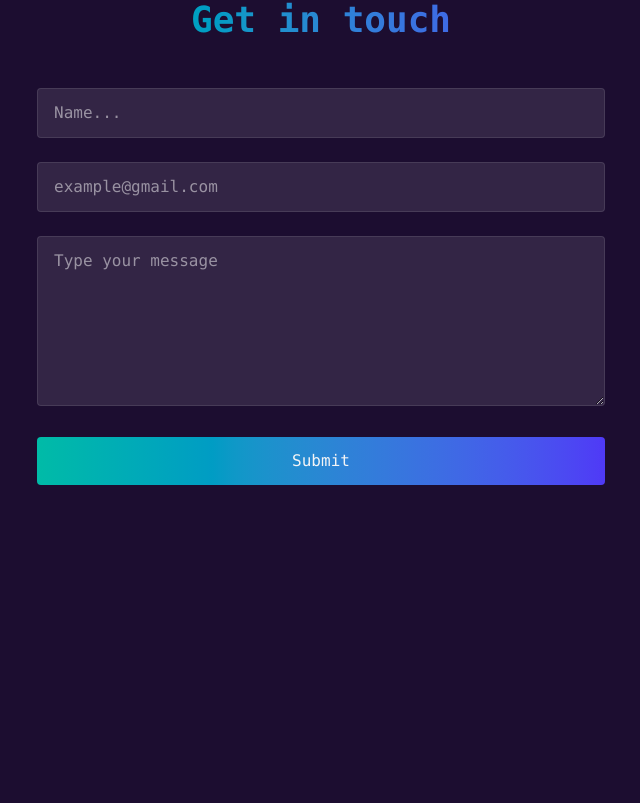
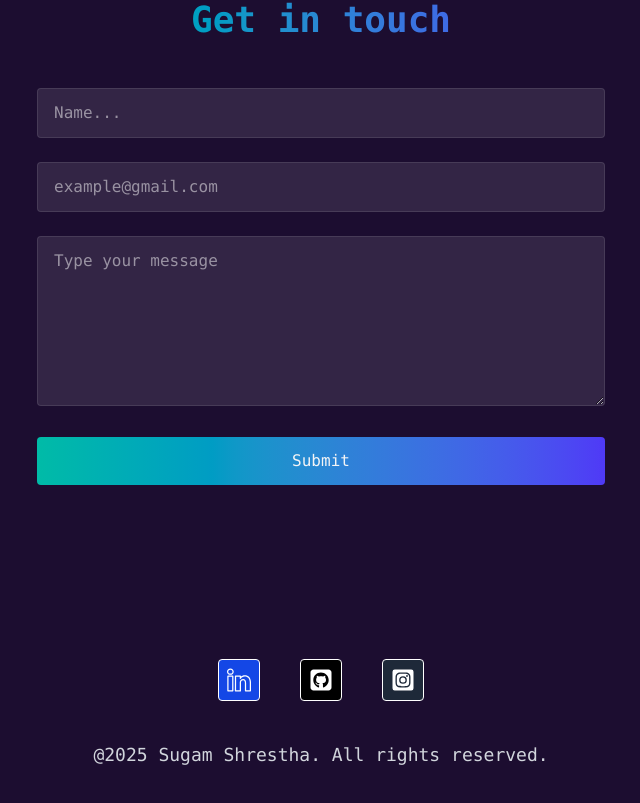
Before and after one commit to SugamShrestha677/portfolio, a React (Vite) app: page / in a window 1280 px wide. Shown: the part 3219-4022 px from the top of the page, without its empty margins (319-959 px from the left). Before the commit the page ends 3862 px from the top, so only its background shows below. Built offline with nearby package versions, Linux system fonts and the light colour scheme.

Commit message:
footer was created successfully.

```diff
--- a/src/App.jsx
+++ b/src/App.jsx
@@ -8,6 +8,7 @@ import About from './sections/About';
 import Projects from './sections/Projects';
 import Contact from './sections/Contact';
 import RevealScroll from './Ui/RevealScroll';
+import Footer from './sections/Footer';
 
 const App = () => {
   const [isLoading,setIsLoading] = useState(false);
@@ -26,6 +27,7 @@ const App = () => {
       <About/>
       <Projects/>
       <Contact/>
+      <Footer/>
     </>
   )
 }
--- a/src/sections/Contact.jsx
+++ b/src/sections/Contact.jsx
@@ -1,4 +1,5 @@
 import React from "react";
+import RevealScroll from "../Ui/RevealScroll";
 
 const Contact = () => {
   return (
@@ -6,12 +7,17 @@ const Contact = () => {
       id="contact"
       className="min-h-screen font-mono flex items-center justify-center py-20"
     >
+      <RevealScroll>
         <div className="px-4 w-150">
           <h2 className="max-w-3xl text-4xl font-semibold mb-12 bg-gradient-to-r from-teal-500 to-indigo-600 bg-clip-text text-transparent text-center">
             Get in touch
           </h2>
 
-        <form action="https://formsubmit.co/xresthasugam@gmail.com" method="POST" className="space-y-6 ">
+          <form
+            action="https://formsubmit.co/xresthasugam@gmail.com"
+            method="POST"
+            className="space-y-6 "
+          >
             <div className="relative ">
               <input
                 type="text"
@@ -44,11 +50,15 @@ const Contact = () => {
               />
             </div>
 
-          <button type="submit" className="w-full bg-gradient-to-r flex justify-center cursor-pointer from-teal-500 to-indigo-600 px-6 rounded font-medium transition relative overflow-hidden hover:-translate-y-1 hover:shadow-[0_0_15px_rgba(59,130,246,0.4)] py-3">
+            <button
+              type="submit"
+              className="w-full bg-gradient-to-r flex justify-center cursor-pointer from-teal-500 to-indigo-600 px-6 rounded font-medium transition relative overflow-hidden hover:-translate-y-1 hover:shadow-[0_0_15px_rgba(59,130,246,0.4)] py-3"
+            >
               Submit
             </button>
           </form>
         </div>
+      </RevealScroll>
     </section>
   );
 };
--- /dev/null
+++ b/src/sections/Footer.jsx
@@ -0,0 +1,27 @@
+import React from 'react'
+import { FaInstagramSquare } from 'react-icons/fa'
+import { FaSquareGithub } from 'react-icons/fa6'
+import { SlSocialLinkedin } from 'react-icons/sl'
+
+const Footer = () => {
+  return (
+    <footer>
+        <div className='min-h-[100px] flex flex-col justify-center gap-6 text-center text-lg text-gray-300 font-mono mb-10'>
+            <div className='flex gap-10 p-4 justify-center text-white'>
+                <a href="" className='border p-2 text-2xl rounded hover:-translate-y-2 transition-all bg-blue-700 text-white' target='_blank'>
+                    <SlSocialLinkedin/>
+                </a>
+                <a href="" className='border p-2 text-2xl rounded hover:-translate-y-2 transition-all bg-black text-white' target='_blank'>
+                    <FaSquareGithub/>
+                </a>
+                <a href="" className='border p-2 text-2xl rounded hover:-translate-y-2 transition-all bg-gray-800 text-white' target='_blank'>
+                    <FaInstagramSquare/>
+                </a>
+            </div>
+            <p>@2025 Sugam Shrestha. All rights reserved. </p>
+        </div>
+    </footer>
+  )
+}
+
+export default Footer
--- a/src/sections/Projects.jsx
+++ b/src/sections/Projects.jsx
@@ -3,6 +3,7 @@ import grocery from '../assets/grocery.png'
 import estate from '../assets/estate.png'
 import ecommerce from '../assets/ecommerce.png'
 import dashboard from '../assets/dashboard-app.webp'
+import RevealScroll from '../Ui/RevealScroll'
 const Projects = () => {
   const[projects] = useState([
     {image:estate,name:"Estate", brief:"A modern real estate landing page with responsive design and sleek visuals, built using React and Tailwind CSS.",link:"https://estateprojects.netlify.app/"},
@@ -11,6 +12,7 @@ const Projects = () => {
   ])
   return (
     <section id='project' className='min-h-screen flex items-center font-mono justify-center py-20 '>
+      <RevealScroll>
       <div className='max-w-3xl mx-auto px-4'>
         <h2 className='max-w-3xl text-4xl font-semibold mb-12 bg-gradient-to-r from-teal-500 to-indigo-600 bg-clip-text text-transparent text-center'>Features Projects</h2>
 
@@ -36,6 +38,7 @@ const Projects = () => {
           }
         </div>
       </div>
+      </RevealScroll>
     </section>
   )
 }
```
Lines whose indentation alone changed are shown as unchanged.
